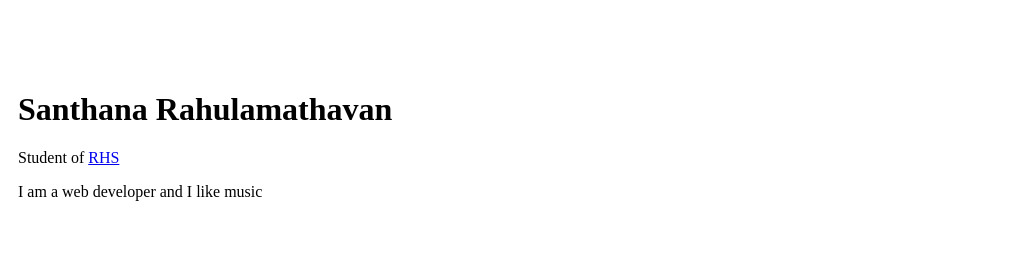
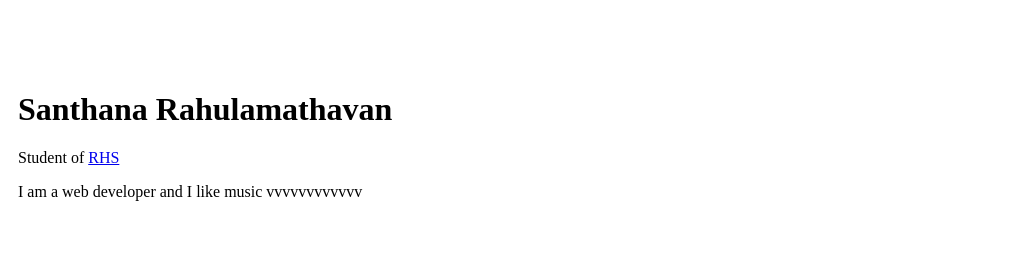
Before and after one commit to SanthanaRahul1234/cv2, a plain HTML site: page index.html in a window 1280 px wide. Shown: the top 280 px of the page, 258-1280 px from the left. Drawn offline with Linux system fonts and the light colour scheme.

Commit message:
Update index.html

```diff
--- a/index.html
+++ b/index.html
@@ -13,7 +13,7 @@
                 <td>
                     <h1>Santhana Rahulamathavan</h1>
                     <p>Student of <a href="https://www.rugbyhighschool.co.uk/"> RHS </a> </p>
-                     <p>I am a web developer and I like music </p>
+                     <p>I am a web developer and I like music vvvvvvvvvvvv </p>
                 </td>
             </tr>
         </table>
```
